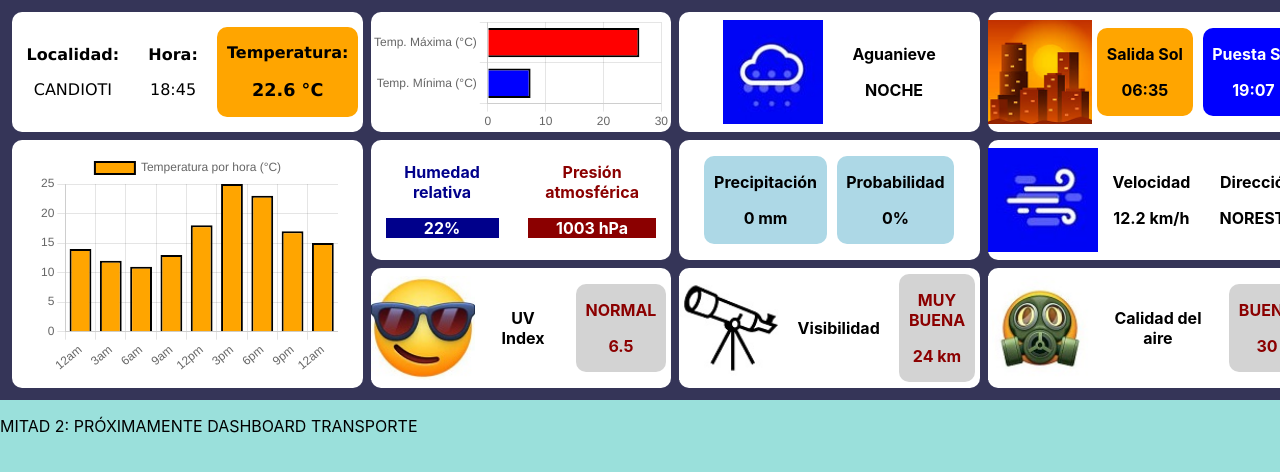
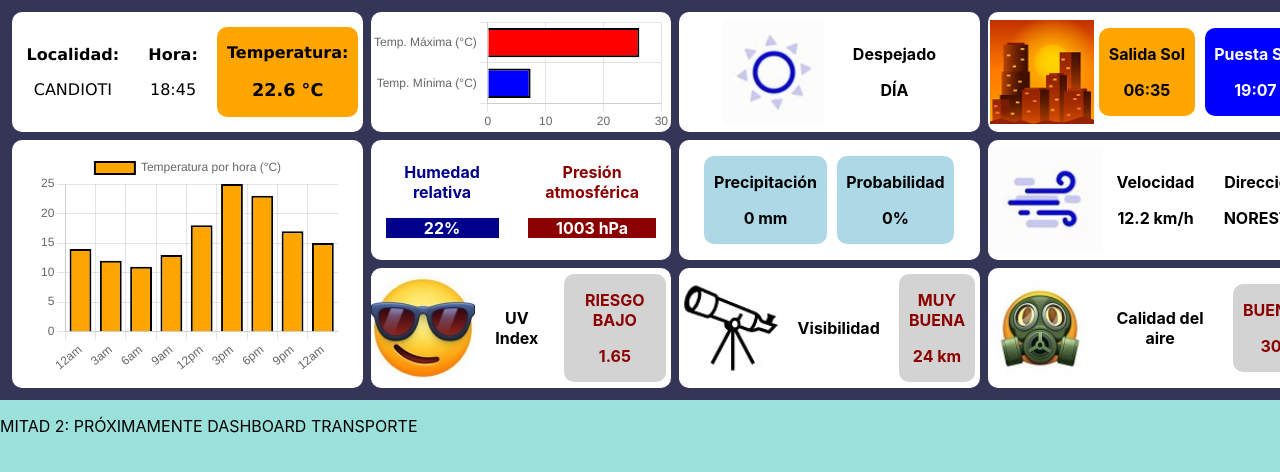
Before and after one commit to panchocandioti/dashboard, a React (Create React App) app: page / in a window 1280 px wide. Shown: the top 472 px of the page. Built offline with nearby package versions, Linux system fonts and the light colour scheme.

Commit message:
Maqueta con datos JSON avances3

```diff
--- a/src/Components/Datos.js
+++ b/src/Components/Datos.js
@@ -20,8 +20,8 @@ const datosApi1 = {
         "temperature": 22.6,
         "windspeed": 12.2,
         "winddirection": 34,
-        "is_day": 0,
-        "weathercode": 66
+        "is_day": 1,
+        "weathercode": 0
     },
     "hourly_units": {
         "time": "iso8601",
--- a/src/Components/UVIndex.js
+++ b/src/Components/UVIndex.js
@@ -1,7 +1,32 @@
 import React from 'react'
 import emojiAnteojosNegros from "../multimedia/emojiAnteojosNegros.jpg"
+import { datosTrabajo1 } from './Datos';
 
 function UVIndex() {
+
+    const hora = datosTrabajo1["current_weather"]["time"];
+    const hora1 = hora.split("T")[1];
+    const horaPosicion = hora1.split(":")[0];
+    const indiceUV = datosTrabajo1["hourly"]["uv_index"][horaPosicion];
+
+    let claseUVIndex = "";
+
+    const clasificarUVIndex = () => {
+        if (indiceUV <= 2) {
+            claseUVIndex = "RIESGO BAJO";
+        } else if (indiceUV >2 && indiceUV <= 5) {
+            claseUVIndex = "RIESGO MODERADO";
+        } else if (indiceUV > 5 && indiceUV <= 7) {
+            claseUVIndex = "RIESGO ALTO";
+        } else if (indiceUV > 7 && indiceUV <= 10) {
+            claseUVIndex = "RIESGO MUY ALTO";
+        } else if (indiceUV > 10) {
+            claseUVIndex = "RIESGO EXTREMO";
+        }
+    }
+
+    clasificarUVIndex();
+
     return (
         <div className='subseccion'>
             <img src={emojiAnteojosNegros}></img>
@@ -9,8 +34,8 @@ function UVIndex() {
                 <p><b>UV Index</b></p>
             </div>
             <div className='elemento' style={{color: "darkred", backgroundColor: "lightgray"}}>
-                <p><b>NORMAL</b></p>
-                <p><b>6.5</b></p>
+                <p><b>{claseUVIndex}</b></p>
+                <p><b>{indiceUV}</b></p>
             </div>
         </div>
     )
```
